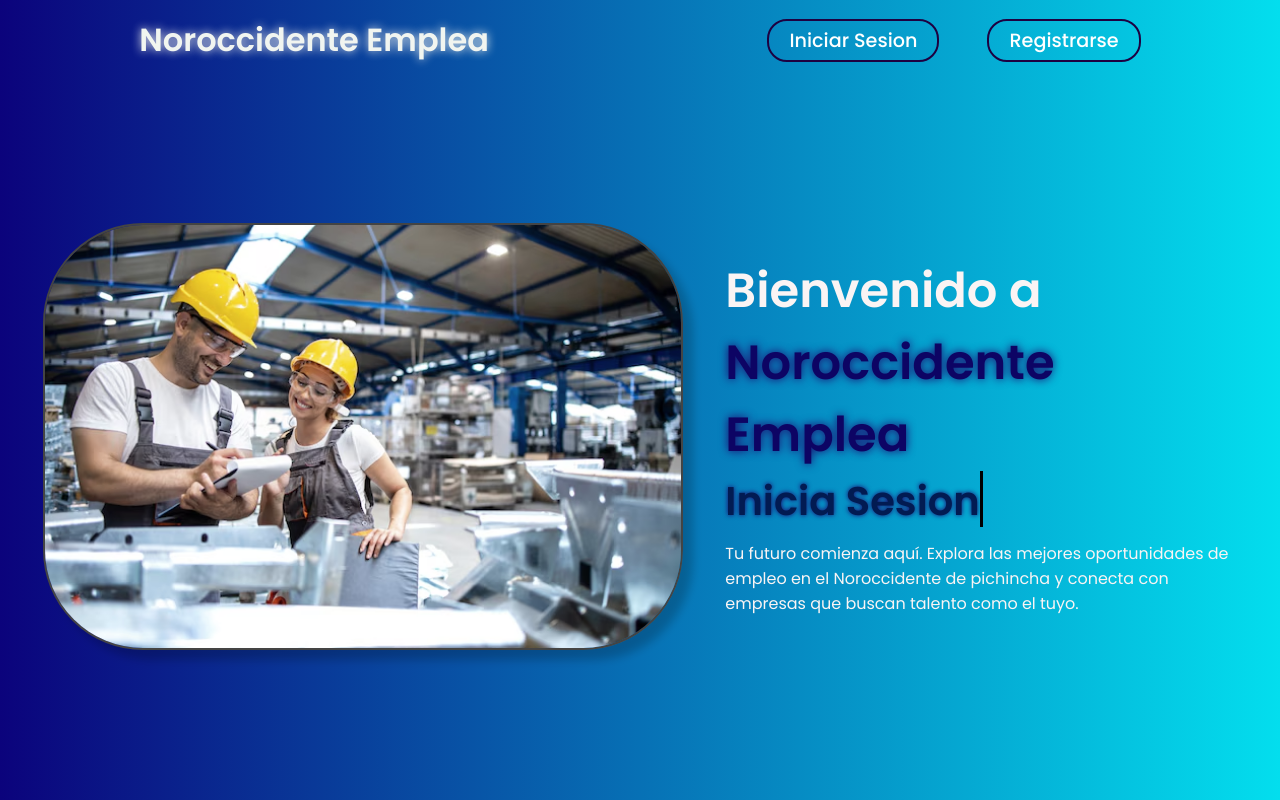
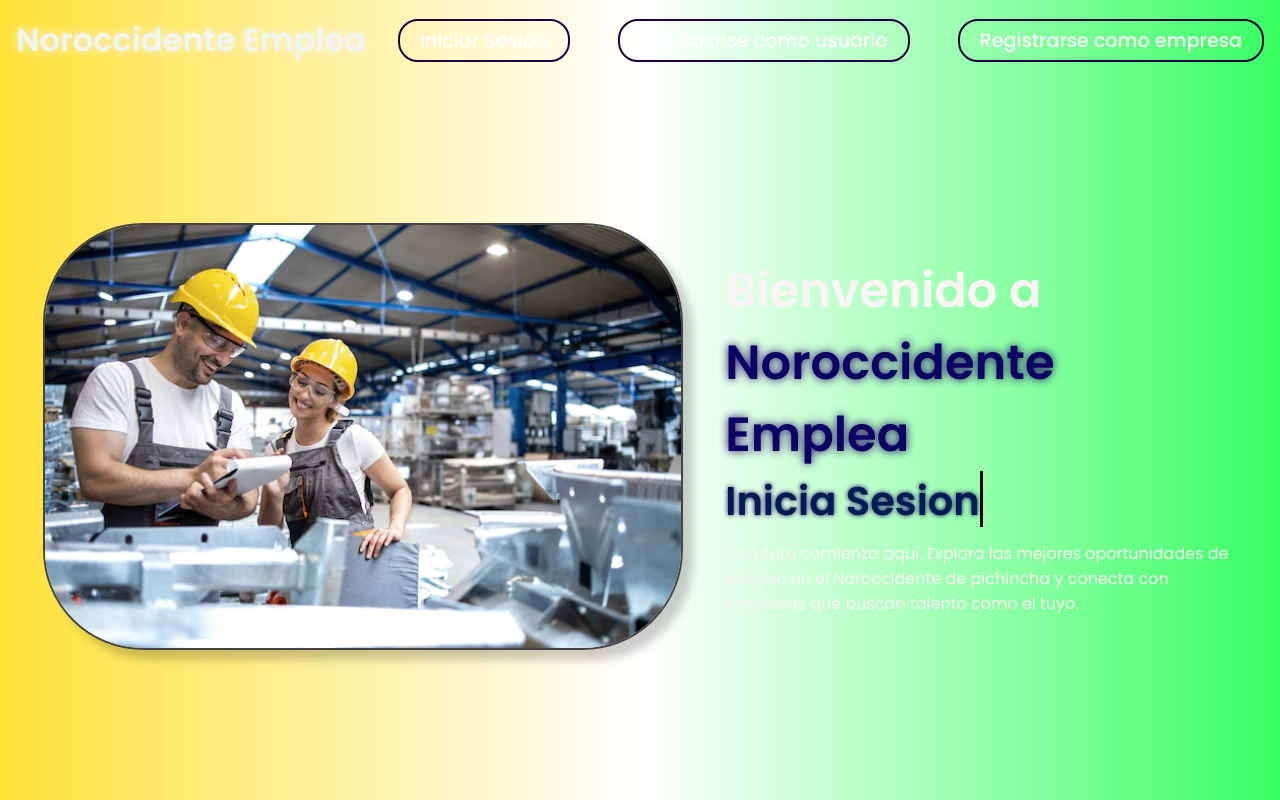
Before and after one commit to Michaell-1/prueba, a Symfony app: template templates/main/index.html.twig in a window 1280 px wide. Run offline with Twig, Linux system fonts and the light colour scheme; the template is opened without the code that fills it, so the values that code supplies are empty; some libraries are stand-ins or nearby versions.

Commit message:
se modifica y se agregua el boton para redireccionar a la pagina registro empresa

```diff
--- a/public/css/main.css
+++ b/public/css/main.css
@@ -12,7 +12,7 @@ body{
     width: 100%;
     height: 100vh;
     overflow: hidden;
-    background: linear-gradient(to right, rgb(11, 3, 124), rgb(3, 222, 238));
+    background: linear-gradient(to right, rgb(255, 225, 55), rgb(255, 255, 255),rgb(56, 255, 99));
 }
 nav{
     width: 100%;
--- a/templates/main/index.html.twig
+++ b/templates/main/index.html.twig
@@ -14,7 +14,8 @@
             </div>
             <div class="links">
                 <div class="link contact-btn" data-aos="fade-up" data-aos-duration="1000" data-aos-delay="600"><a href="{{ path('app_login') }}">Iniciar Sesion </a></div>
-                <div class="link contact-btn" data-aos="fade-up" data-aos-duration="1000" data-aos-delay="600"><a href="{{ path('app_register') }}">Registrarse</a></div>
+                <div class="link contact-btn" data-aos="fade-up" data-aos-duration="1000" data-aos-delay="600"><a href="{{ path('app_register') }}">Registrarse como usuario</a></div>
+                <div class="link contact-btn" data-aos="fade-up" data-aos-duration="1000" data-aos-delay="600"><a href="{{ path('app_empregister') }}">Registrarse como empresa</a></div>
 
 
             </div>
@@ -23,9 +24,8 @@
         <div class="dropdown">
             <div class="links">
                 <a href="">Iniciar Sesión</a>
-                <a href="">Registrarse</a>
-                <a href="">Services</a>
-                <a href="">Contact Us</a>
+                <a href="">Registrarse como usuario</a>
+                <a href="">Registrarse como empresa</a>
                 <i class="fa-solid fa-xmark cancel" onclick="cancel()"></i>
             </div>
         </div>
```
Also changed, not shown: 1 other file.
